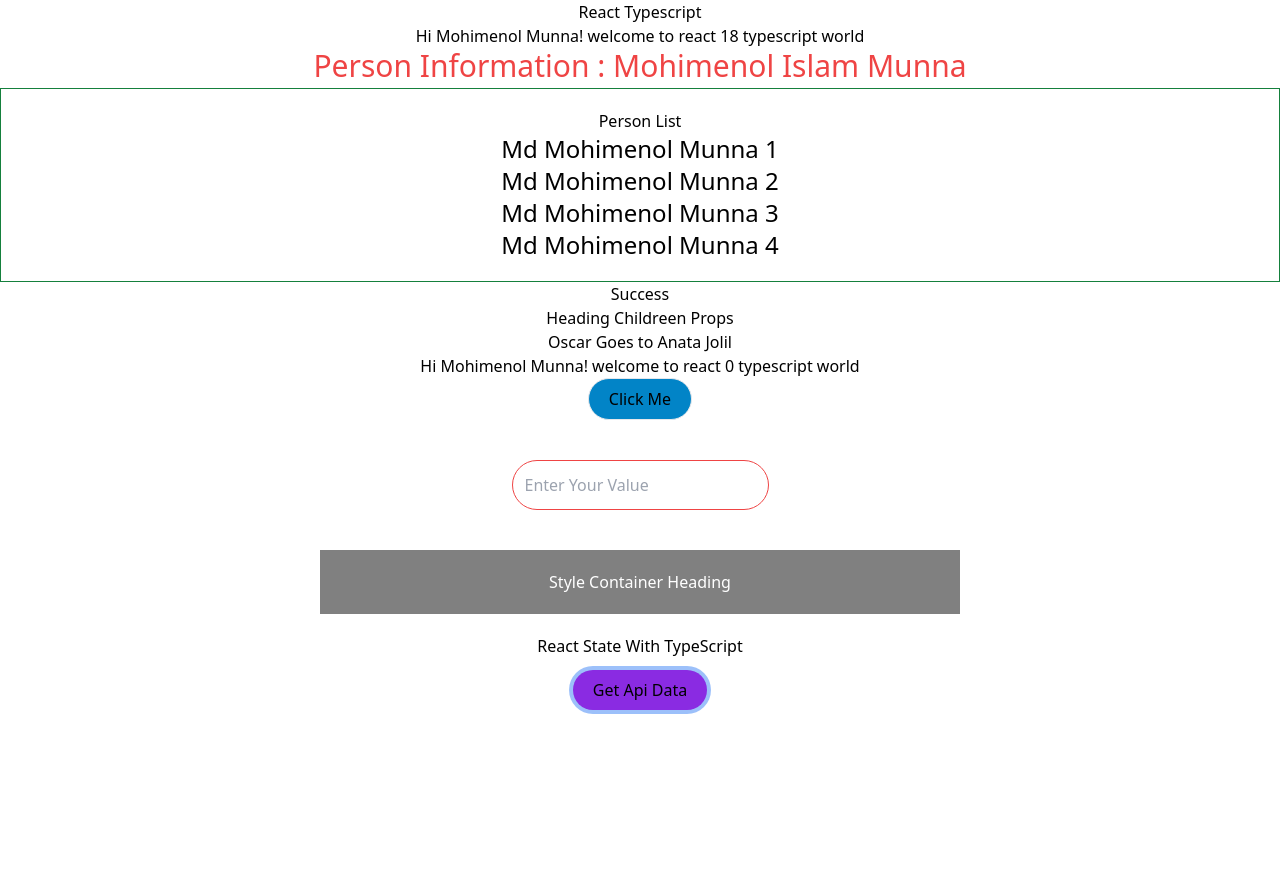
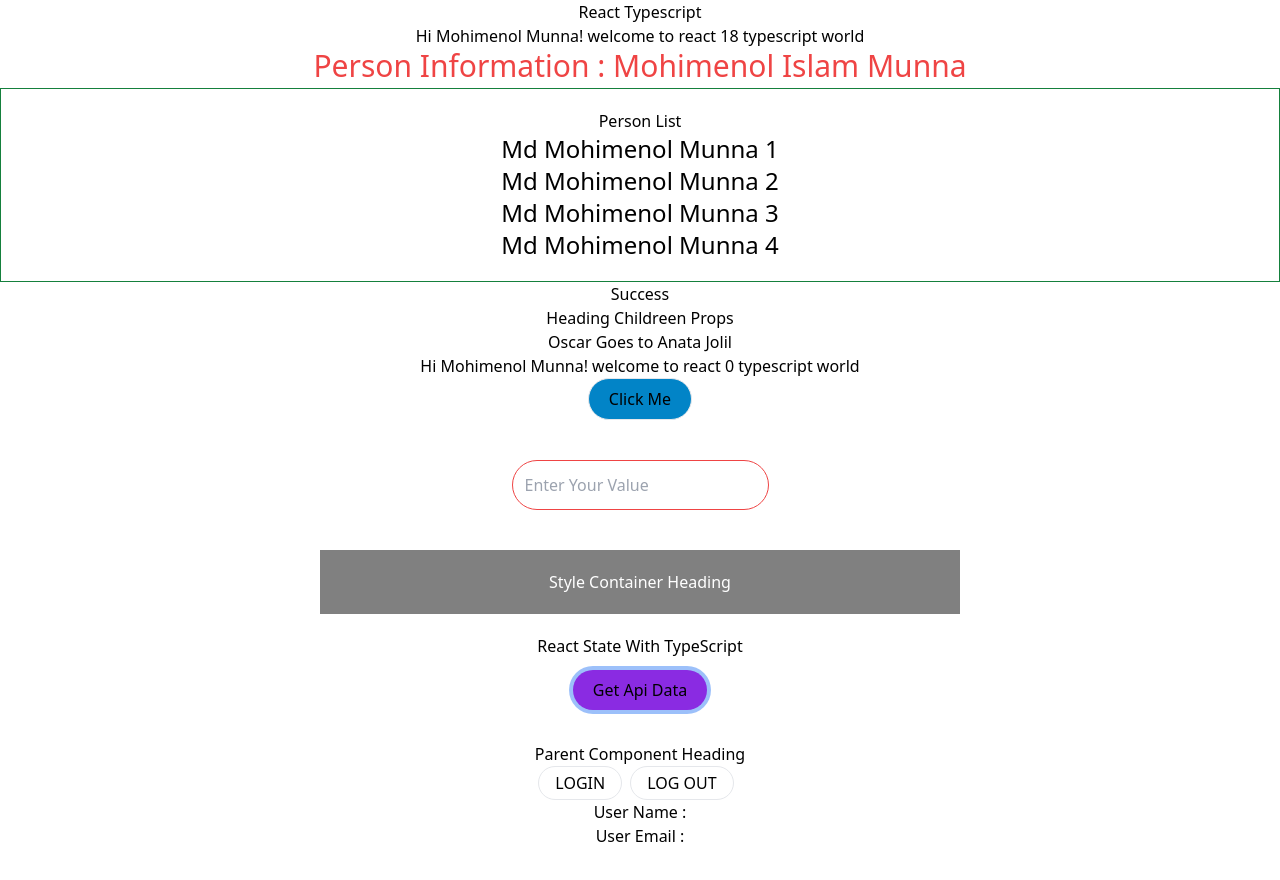
Before and after one commit to Mohimenol-Islam-Munna/REACT_TYPESCRIPT, a React (Create React App) app: page / in a window 1280 px wide. Shown: the top 880 px of the page. Before the commit the page ends 800 px from the top, so only its background shows below. Built offline with nearby package versions, Linux system fonts and the light colour scheme.

Commit message:
context api

```diff
--- a/src/App.tsx
+++ b/src/App.tsx
@@ -10,7 +10,8 @@ import Heading from "./components/Heading";
 import Button from "./components/Button";
 import Input from "./components/Input";
 import StyleContainer from "./components/StyleContainer";
-import StateComponent from "./components/StateComponent";
+import StateComponent from "./components/hooks/StateComponent";
+import Parent from "./components/hooks/context/Parent";
 
 function App() {
   const names = [
@@ -68,6 +69,7 @@ function App() {
       />
 
       <StateComponent />
+      <Parent />
     </div>
   );
 }
--- /dev/null
+++ b/src/components/hooks/context/Child.tsx
@@ -0,0 +1,41 @@
+import React, { useContext } from "react";
+import { UserContext } from "./Parent";
+
+function Child() {
+  const userContext = useContext(UserContext);
+
+  console.log("Child data :", userContext?.user);
+
+  const loginHandler = () => {
+    console.log("login handler");
+    userContext?.setUser({ name: "munna", email: "munna@gmail.com" });
+  };
+
+  const logoutHandler = () => {
+    console.log("log out handler");
+    userContext?.setUser(null);
+  };
+
+  return (
+    <div>
+      <div>
+        <button
+          className="border px-4 py-1 mr-2 rounded-full"
+          onClick={loginHandler}
+        >
+          LOGIN
+        </button>
+        <button
+          className="border px-4 py-1 mr-2 rounded-full"
+          onClick={logoutHandler}
+        >
+          LOG OUT
+        </button>
+      </div>
+      <h2>User Name : {userContext?.user?.name}</h2>
+      <h3>User Email : {userContext?.user?.email}</h3>
+    </div>
+  );
+}
+
+export default Child;
--- /dev/null
+++ b/src/components/hooks/context/Parent.tsx
@@ -0,0 +1,30 @@
+import React, { useState, createContext } from "react";
+import Child from "./Child";
+
+type AuthUser = {
+  name: string;
+  email: string;
+};
+
+type UserContextType = {
+  user: AuthUser | null;
+  setUser: React.Dispatch<React.SetStateAction<AuthUser | null>>;
+};
+
+export const UserContext = createContext<UserContextType | null>(null);
+
+function Parent() {
+  const [user, setUser] = useState<AuthUser | null>(null);
+
+  return (
+    <div>
+      <h1>Parent Component Heading</h1>
+
+      <UserContext.Provider value={{ user, setUser }}>
+        <Child />
+      </UserContext.Provider>
+    </div>
+  );
+}
+
+export default Parent;
```
Also changed, not shown: src/components/hooks/StateComponent.tsx (renamed from src/components/StateComponent.tsx).
